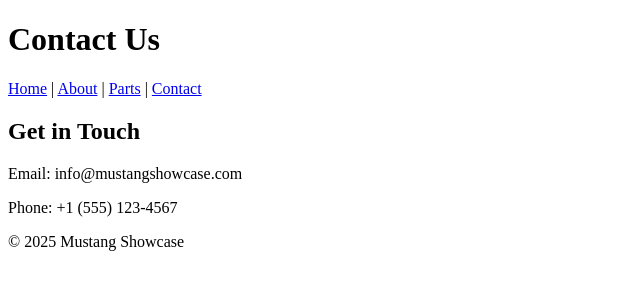
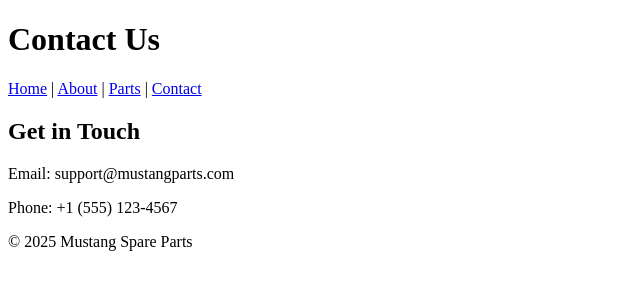
Before and after one commit to bigkhalah/Mustang-Spare-parts, a plain HTML site: page contact.html in a window 1280 px wide. Shown: the full height of the page, 0-640 px from the left. Drawn offline with Linux system fonts and the light colour scheme.

Commit message:
Update contact.html

```diff
--- a/contact.html
+++ b/contact.html
@@ -3,7 +3,7 @@
 <head>
   <meta charset="UTF-8">
   <meta name="viewport" content="width=device-width, initial-scale=1.0">
-  <title>Contact</title>
+  <title>Contact - Mustang Spare Parts</title>
   <link rel="stylesheet" href="assets/css/style.css">
 </head>
 <body>
@@ -18,15 +18,13 @@
   </header>
 
   <main>
-    <section>
-      <h2>Get in Touch</h2>
-      <p>Email: info@mustangshowcase.com</p>
-      <p>Phone: +1 (555) 123-4567</p>
-    </section>
+    <h2>Get in Touch</h2>
+    <p>Email: support@mustangparts.com</p>
+    <p>Phone: +1 (555) 123-4567</p>
   </main>
 
   <footer>
-    <p>&copy; 2025 Mustang Showcase</p>
+    <p>&copy; 2025 Mustang Spare Parts</p>
   </footer>
 </body>
 </html>
```
